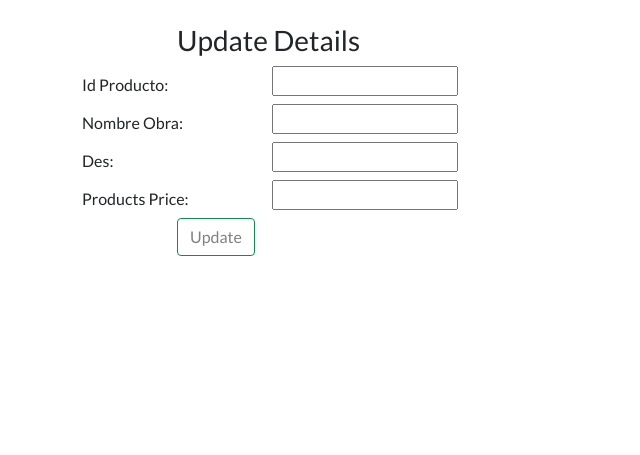
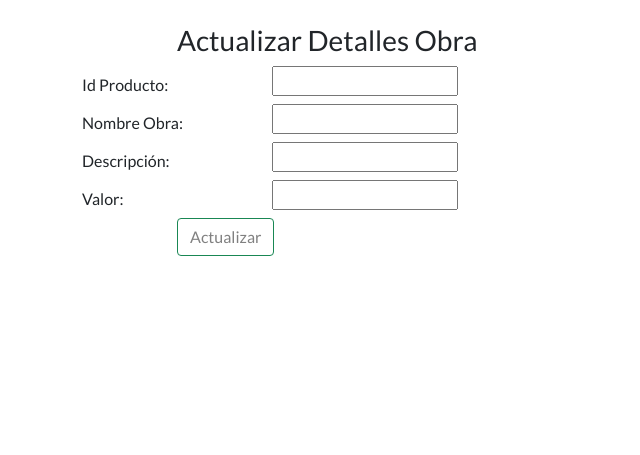
Before and after one commit to Nellybg/paginaweb, a Django app: template PruebaDeisne/products/templates/edit.html in a window 1280 px wide. Shown: the top 455 px of the page, without its empty margins (0-640 px from the left). Run offline with Django 4.2, Linux system fonts and the light colour scheme; the template is opened without the code that fills it, so the values that code supplies are empty.

Commit message:
Actualización en español

```diff
--- a/PruebaDeisne/products/templates/edit.html
+++ b/PruebaDeisne/products/templates/edit.html
@@ -25,7 +25,7 @@
             <div class="form-group row">
                 <label class="col-sm-1 col-form-label"></label>
                 <div class="col-sm-4">
-                    <h3>Update Details</h3>
+                    <h3>Actualizar Detalles Obra</h3>
                 </div>
             </div>
             <div class="form-group row">
@@ -42,14 +42,14 @@
                 </div>
             </div>
             <div class="form-group row">
-                <label class="col-sm-2 col-form-label">Des:</label>
+                <label class="col-sm-2 col-form-label">Descripción:</label>
                 <div class="col-sm-4">
                     <input type="description" name="description" id="id_description" required maxlength="254"
                         value="{{ products.description }}" />
                 </div>
             </div>
             <div class="form-group row">
-                <label class="col-sm-2 col-form-label">Products Price:</label>
+                <label class="col-sm-2 col-form-label">Valor:</label>
                 <div class="col-sm-4">
                     <input type="text" name="price" id="id_price" required maxlength="15"
                         value="{{ products.price }}" />
@@ -58,7 +58,7 @@
             <div class="form-group row">
                 <label class="col-sm-1 col-form-label"></label>
                 <div class="col-sm-4">
-                    <button type="submit" class="btn btn-success">Update</button>
+                    <button type="submit" class="btn btn-success">Actualizar</button>
                 </div>
             </div>
         </div>
```
